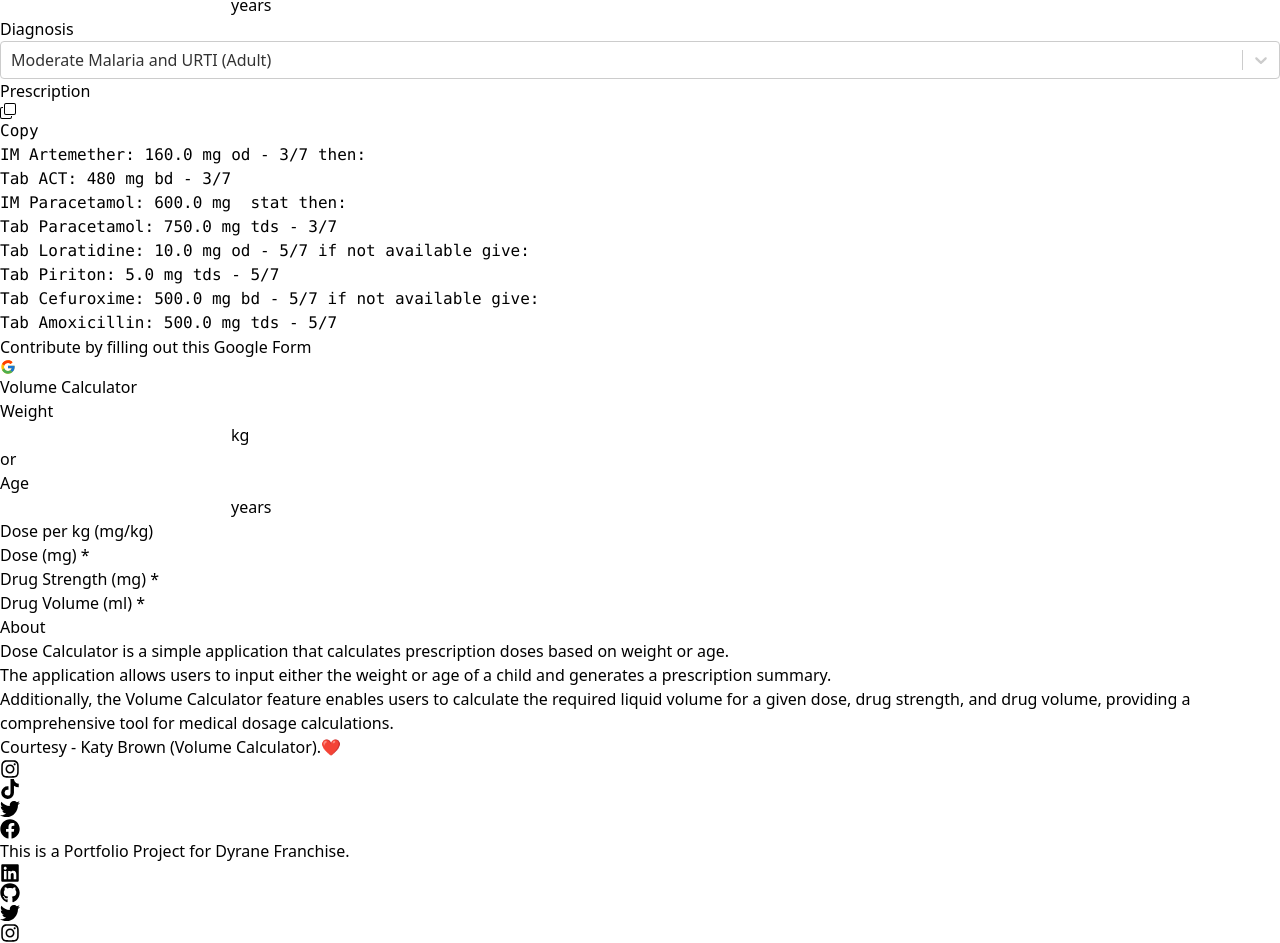
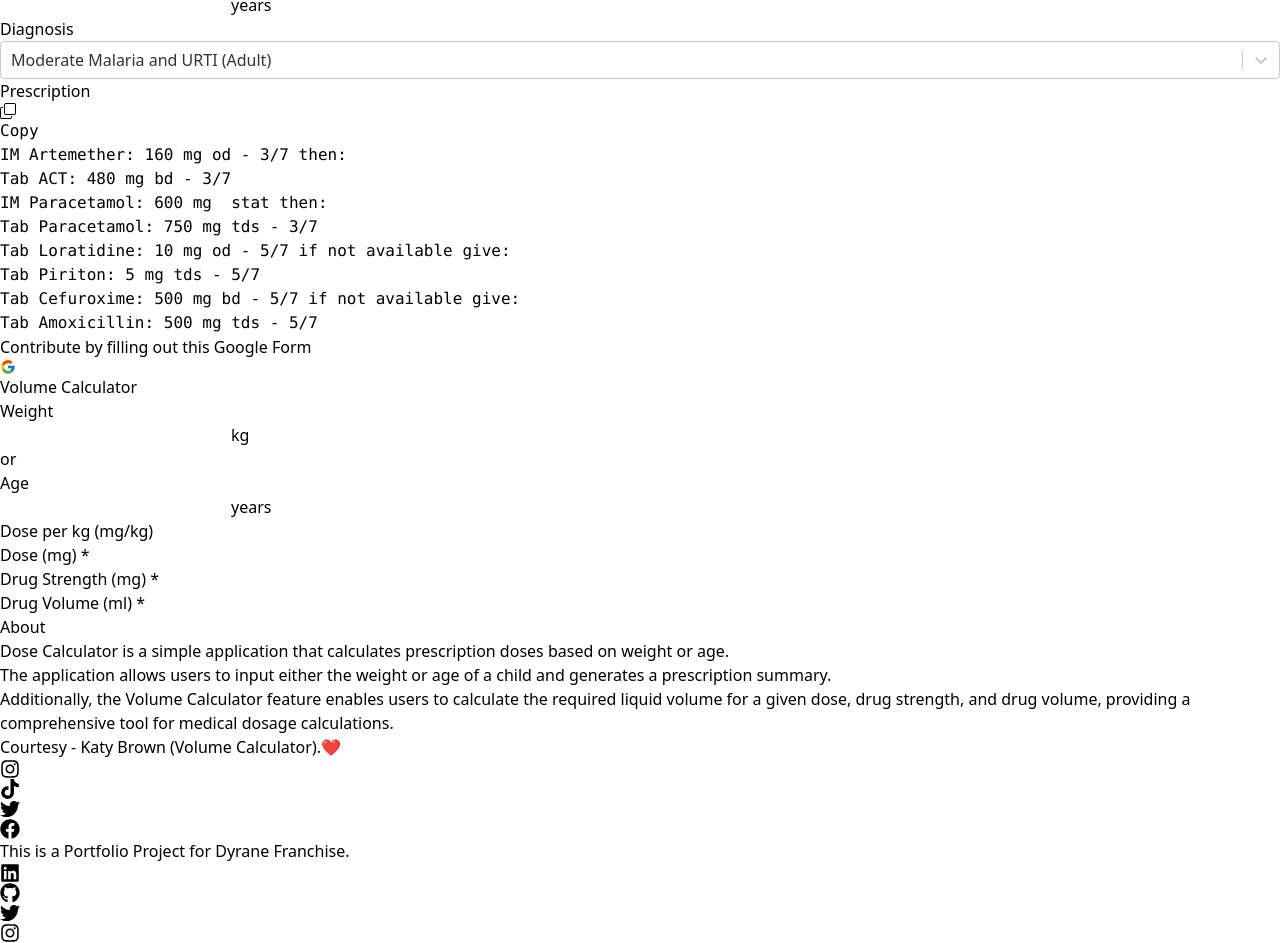
Before and after one commit to Dr-dyrane/drug, a React (Vite) app: page / in a window 1280 px wide. Shown: the part 2455-3398 px from the top of the page. Built offline with nearby package versions, Linux system fonts and the light colour scheme.

Commit message:
modified:   src/components/Prescription.jsx

```diff
--- a/src/components/Prescription.jsx
+++ b/src/components/Prescription.jsx
@@ -57,7 +57,7 @@ const Prescription = ({ diagnosis, weight, age }) => {
 		if (dose > maxDose) {
 			dose = maxDose;
 		}
-		return dose.toFixed(1);
+		return dose.toFixed(0);
 	};
 
 	const copyToClipboard = () => {
```
